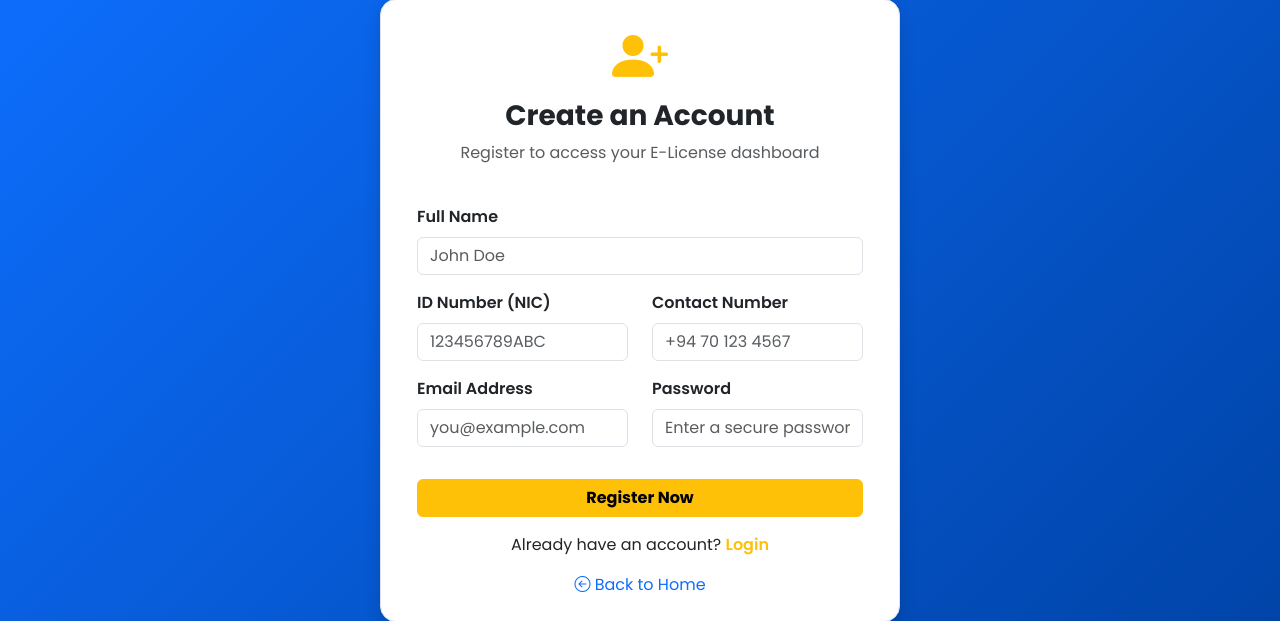
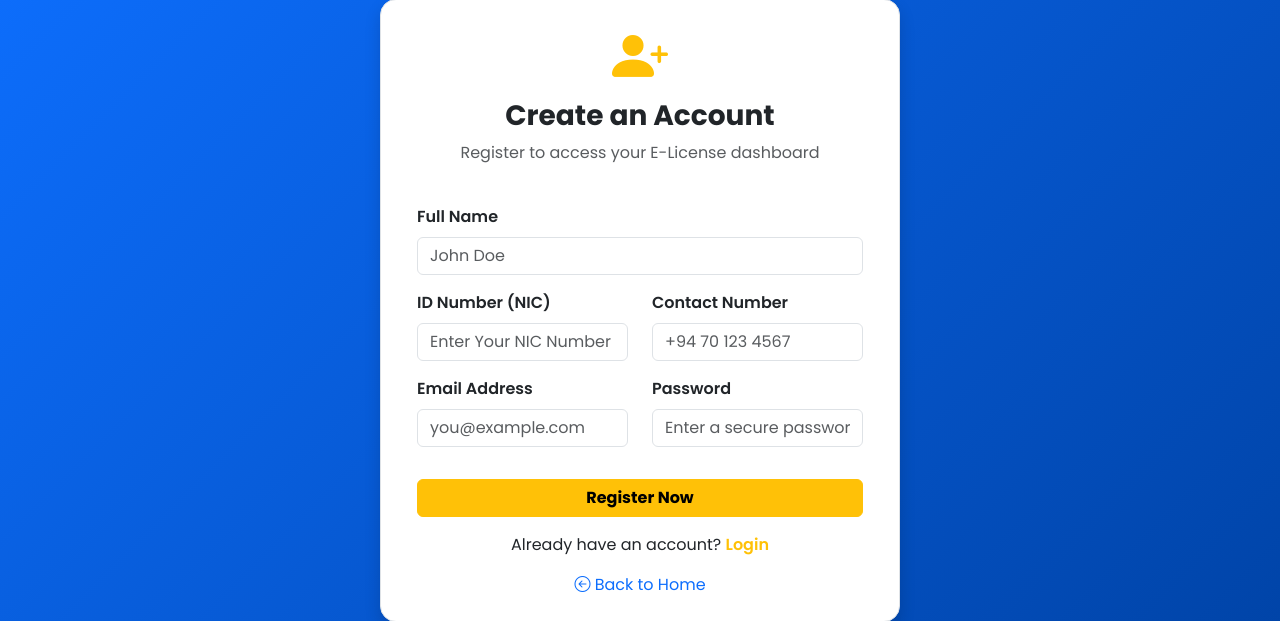
Before and after one commit to DinodDeshanjana/Elicense-System, a PHP site: page /register.php in a window 1280 px wide. Shown: the part 49-670 px from the top of the page. Run offline with PHP 8.4, Linux system fonts and the light colour scheme; some libraries are stand-ins or nearby versions.

Commit message:
Update register.php
NIC placeholder replace

```diff
--- a/register.php
+++ b/register.php
@@ -118,7 +118,7 @@ $conn->close();
         <div class="row">
           <div class="col-md-6 mb-3">
             <label class="form-label fw-semibold">ID Number (NIC)</label>
-            <input type="text" name="nic" class="form-control" placeholder="123456789ABC" required>
+            <input type="text" name="nic" class="form-control" placeholder="Enter Your NIC Number" required>
           </div>
           <div class="col-md-6 mb-3">
             <label class="form-label fw-semibold">Contact Number</label>
```
